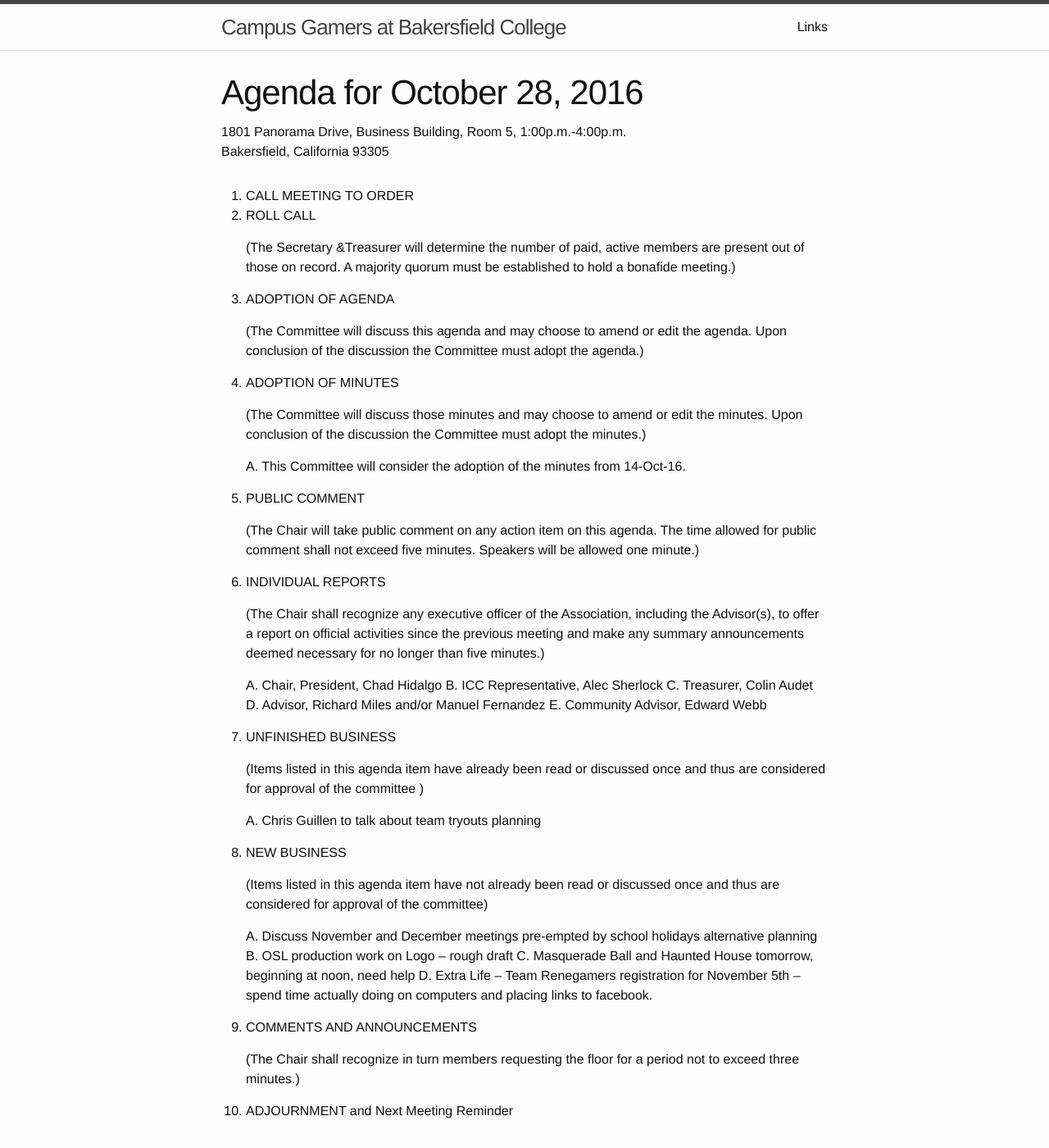
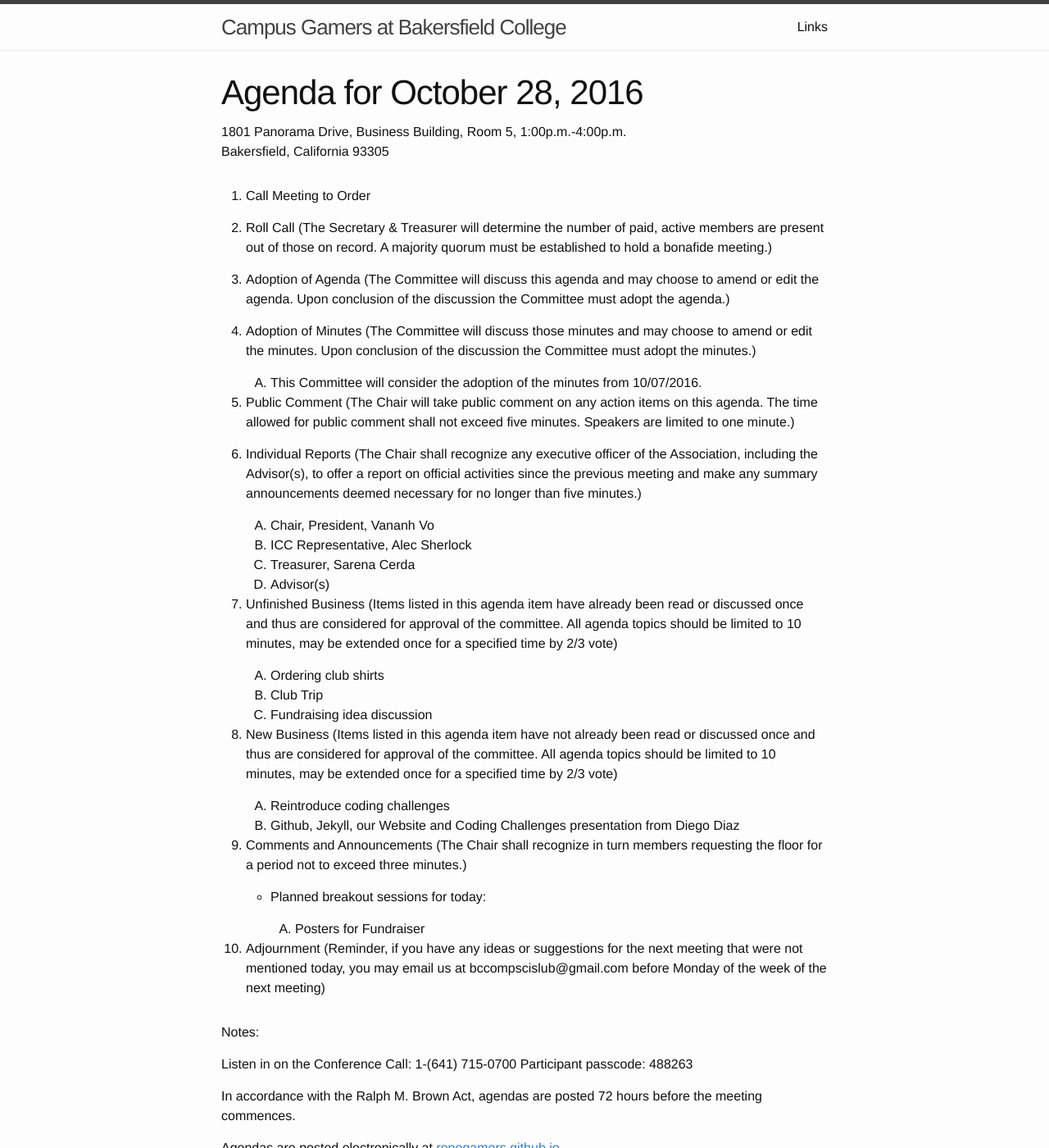
Before and after one commit to Renegamers/renegamers.github.io, a Jekyll site: the page built from _posts/agenda/2016-10-28-agenda.markdown, in a window 1280 px wide and 1400 px high. Shown: the whole window at 82% size. Built offline with Jekyll 4.4.1, drawn with Linux system fonts in a browser that asks for light colours.

Commit message:
Add files via upload

```diff
--- a/_posts/agenda/2016-10-28-agenda.markdown
+++ b/_posts/agenda/2016-10-28-agenda.markdown
@@ -1,49 +1,46 @@
-1. CALL MEETING TO ORDER
-2. ROLL CALL
+1. Call Meeting to Order
 
-	(The Secretary &Treasurer will determine the number of paid, active members are present out of those on record. A majority quorum must be established to hold a bonafide meeting.)
+2. Roll Call
+	(The Secretary & Treasurer will determine the number of paid, active members are present out of those on record. A majority quorum must be established to hold a bonafide meeting.)
 
-3. ADOPTION OF AGENDA
-
+3. Adoption of Agenda
 	(The Committee will discuss this agenda and may choose to amend or edit the agenda. Upon conclusion of the discussion the Committee must adopt the agenda.)
 
-4. ADOPTION OF MINUTES
-
+4. Adoption of Minutes
 	(The Committee will discuss those minutes and may choose to amend or edit the minutes. Upon conclusion of the discussion the Committee must adopt the minutes.)
 
-	A. This Committee will consider the adoption of the minutes from 14-Oct-16.
+	1. This Committee will consider the adoption of the minutes from 10/07/2016.
 
-5. PUBLIC COMMENT
+5. Public Comment
+	(The Chair will take public comment on any action items on this agenda. The time allowed for public comment shall not exceed five minutes. Speakers are limited to one minute.)
 
-	(The Chair will take public comment on any action item on this agenda. The time allowed for public comment shall not exceed five minutes. Speakers will be allowed one minute.)
-
-6. INDIVIDUAL REPORTS
-
+6. Individual Reports
 	(The Chair shall recognize any executive officer of the Association, including the Advisor(s), to offer a report on official activities since the previous meeting and make any summary announcements deemed necessary for no longer than five minutes.)
 
-	A. Chair, President, Chad Hidalgo
-	B. ICC Representative, Alec Sherlock
-	C. Treasurer, Colin Audet
-	D. Advisor, Richard Miles and/or Manuel Fernandez
-	E. Community Advisor, Edward Webb
+	1. Chair, President, Vananh Vo
+	1. ICC Representative, Alec Sherlock
+	1. Treasurer, Sarena Cerda
+	1. Advisor(s)
 
-7. UNFINISHED BUSINESS
+7. Unfinished Business
+	(Items listed in this agenda item have already been read or discussed once and thus are considered for approval of the committee. All agenda topics should be limited to 10 minutes, may be extended once for a specified time by 2/3 vote)
 
-	(Items listed in this agenda item have already been read or discussed once and thus are considered for approval of the committee )
+	1. Ordering club shirts
+	2. Club Trip
+	3. Fundraising idea discussion
 
-	A. Chris Guillen to talk about team tryouts planning
+8. New Business
+	(Items listed in this agenda item have not already been read or discussed once and thus are considered for approval of the committee. All agenda topics should be limited to 10 minutes, may be extended once for a specified time by 2/3 vote)
 
-8. NEW BUSINESS
+	1. Reintroduce coding challenges
+	1. Github, Jekyll, our Website and Coding Challenges presentation from Diego Diaz
 
-	(Items listed in this agenda item have not already been read or discussed once and thus are considered for approval of the committee)
-
-	A. Discuss November and December meetings pre-empted by school holidays alternative planning
-	B. OSL production work on Logo – rough draft
-	C. Masquerade Ball and Haunted House tomorrow, beginning at noon, need help
-	D. Extra Life – Team Renegamers registration for November 5th – spend time actually doing on computers and placing links to facebook.
-
-9. COMMENTS AND ANNOUNCEMENTS
-
+9. Comments and Announcements
 	(The Chair shall recognize in turn members requesting the floor for a period not to exceed three minutes.)
 
-10. ADJOURNMENT and Next Meeting Reminder
+	* Planned breakout sessions for today:
+
+		1. Posters for Fundraiser
+
+10. Adjournment
+	(Reminder, if you have any ideas or suggestions for the next meeting that were not mentioned today, you may email us at bccompscislub@gmail.com before Monday of the week of the next meeting)
```
